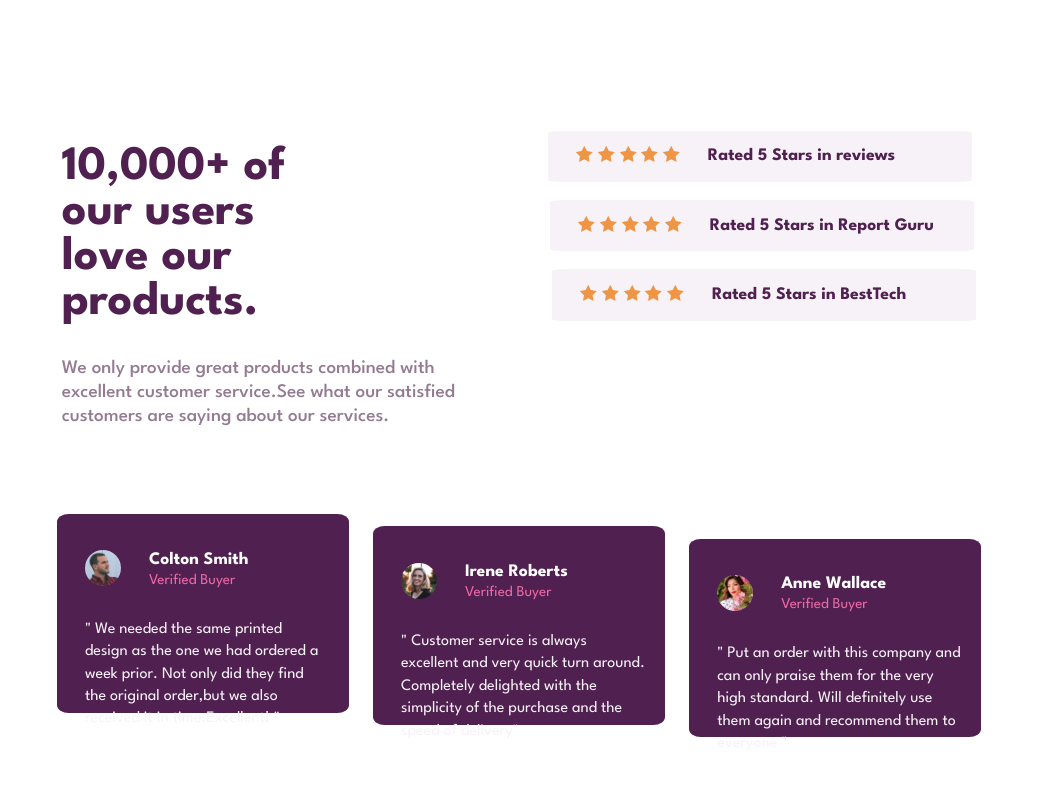
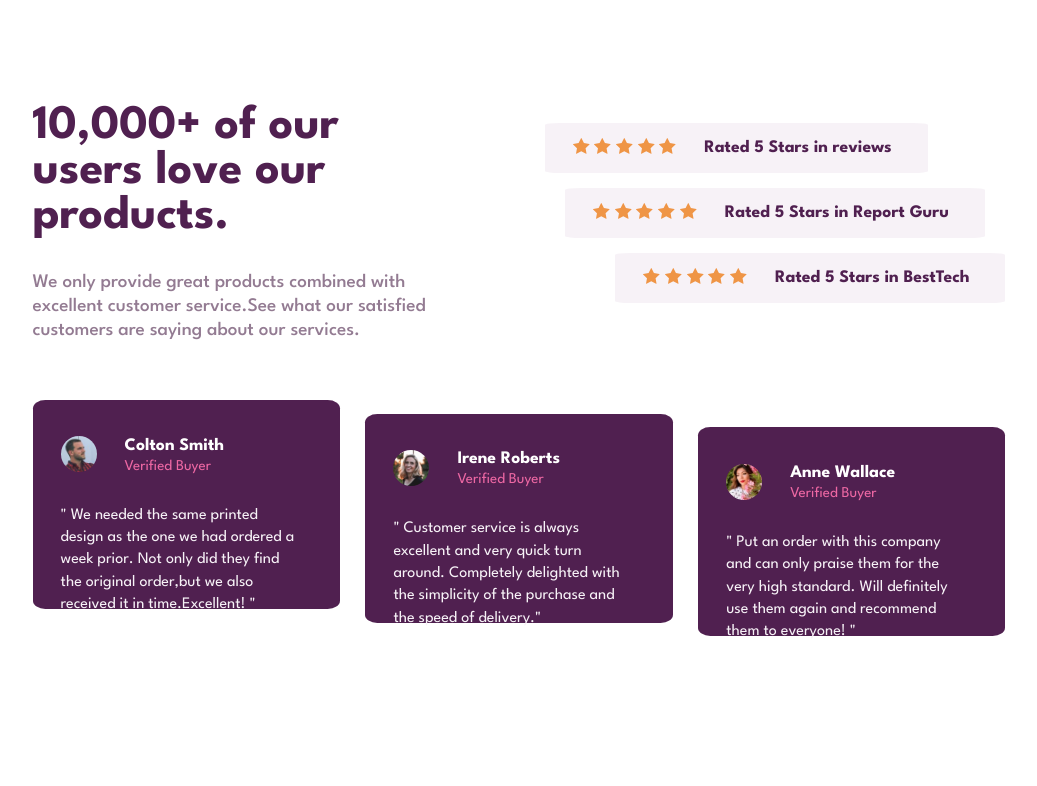
Before and after one commit to hgutierrez1/social-proof-section-project, a plain HTML site: page index.html in a window 1280 px wide. Shown: the whole page, without its empty margins (121-1158 px from the left). Drawn offline with Linux system fonts and the light colour scheme.

Commit message:
final desktop version

```diff
--- a/index.html
+++ b/index.html
@@ -75,7 +75,7 @@
                 </div>
                 <div class="text-valoration">
                     <p>
-                        " Customer service is always excellent and very quick turn around. Completely delighted with the simplicity of the purchase and the speed of delivery"
+                        " Customer service is always excellent and very quick turn around. Completely delighted with the simplicity of the purchase and the speed of delivery."
                     </p>
                 </div>
             </div>
@@ -89,7 +89,7 @@
                 </div>
                 <div class="text-valoration">
                     <p>
-                        " Put an order with this company and can only praise them for the very high standard. Will definitely use them again and recommend them to everyone "
+                        " Put an order with this company and can only praise them for the very high standard. Will definitely use them again and recommend them to everyone! "
                     </p>
                 </div>
             </div>
--- a/styles.css
+++ b/styles.css
@@ -6,46 +6,51 @@
     --soft-pink: hsl(333, 80%, 67%);
 }
 body{
+    height: 100vh;
+    width: 100vw;
+    display: grid;
+    place-items: center;
     font-size: 15px;
     font-family: 'League Spartan', sans-serif;
     margin: 0;
 }
 .general-container{
 /*     background-image: url(./bg-pattern-top-desktop.svg),url(./bg-pattern-bottom-desktop.svg); */
-display: grid;
-place-items: center;
-width: 100vw;
-height: 100vh;
+width: 80%;
+height: 82%;
 
 }
 .upper-part{
     display: flex;
-    width: 76%;
+    width: 100%;
     height: 50%;
-    justify-content: center;
+    justify-content: space-around;
 }
 .description{
-    width: 50%;
+    width: 45%;
     height: 100%;
 }
 .description h1{
     color:var(--very-dark-magenta);
     font-size: 3rem;
     font-weight: 700;
-    width: 56%;
+    padding-right: 96px;
+    /* width: 56%; */
 }
 .description p{
     color: var(--dark-grayish-magenta);
     font-size: 1.2rem;
     font-weight: 500;
     line-height: 1.5rem;
-    width: 84%;
+    padding-right: 32px;
+    /* width: 84%; */
 }
 #rating-container{
     display: flex;
     flex-direction: column;
-    width: 44%;
-    height: 100%;
+    width: 45%;
+    height: 64%;
+    padding-top: 36px;
     justify-content: space-evenly;
 }
 .rating{
@@ -54,7 +59,7 @@ height: 100vh;
     border-radius: 4%;
     align-items: center;
     font-weight: 700;
-    width: 388px;
+    height: 24%;
     padding-right: 36px;
     font-size: 1.1rem;
 }
@@ -75,8 +80,8 @@ height: 100vh;
 }
 #comment-container{
     display: flex;
-    width: 76%;
-    height: 64%;
+    width: 100%;
+    height: 36%;
     justify-content: space-evenly;
 }
 .comment{
@@ -110,10 +115,9 @@ height: 100vh;
     margin-top: 4px;
 }
 .text-valoration{
-    color:var(--light-grayish-magenta);
     color: var(--light-grayish-magenta);
     padding-left: 28px;
-    padding-right: 20px;
+    padding-right: 42px;
     font-size: 1rem;
     line-height: 1.4rem;
 }
```
